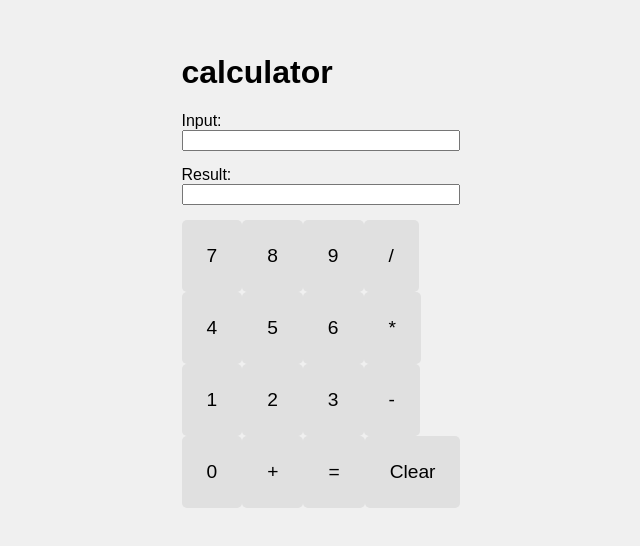
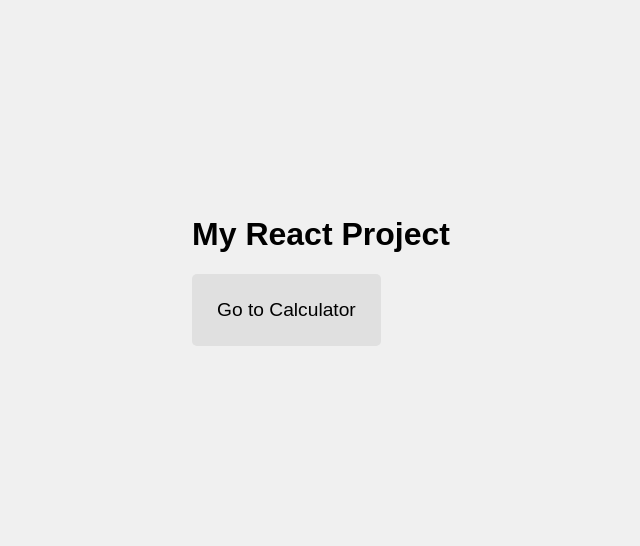
Before and after one commit to Soyamstha/React-random-project, a React (Create React App) app: page / in a window 1280 px wide. Shown: the part 130-676 px from the top of the page, without its empty margins (319-959 px from the left). Built offline with nearby package versions, Linux system fonts and the light colour scheme.

Commit message:
add few page

```diff
--- a/package.json
+++ b/package.json
@@ -10,6 +10,7 @@
     "@testing-library/user-event": "^13.5.0",
     "react": "^19.1.0",
     "react-dom": "^19.1.0",
+    "react-router-dom": "^7.6.2",
     "react-scripts": "5.0.1",
     "web-vitals": "^2.1.4"
   },
--- a/src/App.jsx
+++ b/src/App.jsx
@@ -1,76 +1,31 @@
-import React, { useState } from 'react';
-import './App.css';
+import React from 'react';
+import { BrowserRouter as Router, Routes, Route, useNavigate } from 'react-router-dom';
+import Calculator from './Calculator';
 
-function App() {
+function Home() {
+  const navigate = useNavigate();
+
+  const goToCalculator = () => {
+    navigate('/calculator');
+  };
+
   return (
     <div>
-      <h1>calculator</h1>
-      <Calculator />
-    </div>
-  );
-}
-function Calculator() {
-  const [input, setInput] = useState('');
-  const [result, setResult] = useState('');
-
-  const handleClick = (value) => {
-    if (value === '=') {
-      try {
-        const evalResult = eval(input);
-        setResult(evalResult);
-        setInput('');
-      } catch (error) {
-        setResult('Math Error');
-        setInput('');
-      }
-    } else if (value === 'Clear') {
-      setInput('');
-      setResult('');
-    } else {
-      setInput((prev) => prev + value);
-    }
-  };
-  return (
-    <div>
-      <div class='screen'>
-        <label>Input:</label>
-        <input value={input}></input>
-      </div>
-      <div class='screen'>
-        <label>Result:</label>
-        <input value={result}></input>
-      </div>
-      <div>
-        <div>
-          {['7', '8', '9', '/'].map((item) => (
-            <button key={item} onClick={() => handleClick(item)}>
-              {item}
-            </button>
-          ))}
-        </div>
-        <div>
-        {['4', '5', '6', '*'].map((item) => (
-          <button key={item} onClick={() => handleClick(item)}>
-            {item}
-          </button>
-        ))}
-        </div>
-        <div>
-        {['1', '2', '3', '-'].map((item) => (
-          <button key={item} onClick={() => handleClick(item)}>
-            {item}
-          </button>
-        ))}
-        </div>
-      </div>
-      <div>
-        <button onClick={() => handleClick('0')}>0</button>
-        <button onClick={() => handleClick('+')}>+</button>
-        <button className="equals" onClick={() => handleClick('=')}>=</button>
-        <button className="clear" onClick={() => handleClick('Clear')}>Clear</button>
-      </div>
+      <h1>My React Project</h1>
+      <button onClick={goToCalculator}>Go to Calculator</button>
     </div>
   );
 }
 
+function App() {
+  return (
+    <Router>
+      <Routes>
+        <Route path="/" element={<Home />} />
+        <Route path="/calculator" element={<Calculator />} />
+      </Routes>
+    </Router>
+  );
+}
+
 export default App;
--- /dev/null
+++ b/src/Calculator.jsx
@@ -0,0 +1,75 @@
+import React, { useState } from 'react';
+import './App.css';
+// import React from 'react';
+import { useNavigate } from 'react-router-dom';
+export default function Calculator() {
+  return (
+    <div>
+      <h1>calculator</h1>
+      <MyCalcutator/>
+    </div>
+  );
+}
+function MyCalcutator() {
+  const [input, setInput] = useState('');
+  const [result, setResult] = useState('');
+
+  const handleClick = (value) => {
+    if (value === '=') {
+      try {
+        const evalResult = eval(input);
+        setResult(evalResult);
+        setInput('');
+      } catch (error) {
+        setResult('Math Error');
+        setInput('');
+      }
+    } else if (value === 'Clear') {
+      setInput('');
+      setResult('');
+    } else {
+      setInput((prev) => prev + value);
+    }
+  };
+  return (
+    <div>
+      <div class='screen'>
+        <label>Input:</label>
+        <input value={input}></input>
+      </div>
+      <div class='screen'>
+        <label>Result:</label>
+        <input value={result}></input>
+      </div>
+      <div>
+        <div>
+          {['7', '8', '9', '/'].map((item) => (
+            <button key={item} onClick={() => handleClick(item)}>
+              {item}
+            </button>
+          ))}
+        </div>
+        <div>
+        {['4', '5', '6', '*'].map((item) => (
+          <button key={item} onClick={() => handleClick(item)}>
+            {item}
+          </button>
+        ))}
+        </div>
+        <div>
+        {['1', '2', '3', '-'].map((item) => (
+          <button key={item} onClick={() => handleClick(item)}>
+            {item}
+          </button>
+        ))}
+        </div>
+      </div>
+      <div>
+        <button onClick={() => handleClick('0')}>0</button>
+        <button onClick={() => handleClick('+')}>+</button>
+        <button className="equals" onClick={() => handleClick('=')}>=</button>
+        <button className="clear" onClick={() => handleClick('Clear')}>Clear</button>
+      </div>
+    </div>
+  );
+}
```
Also changed, not shown: 1 other file (tests, documents, lock files or other folders).
